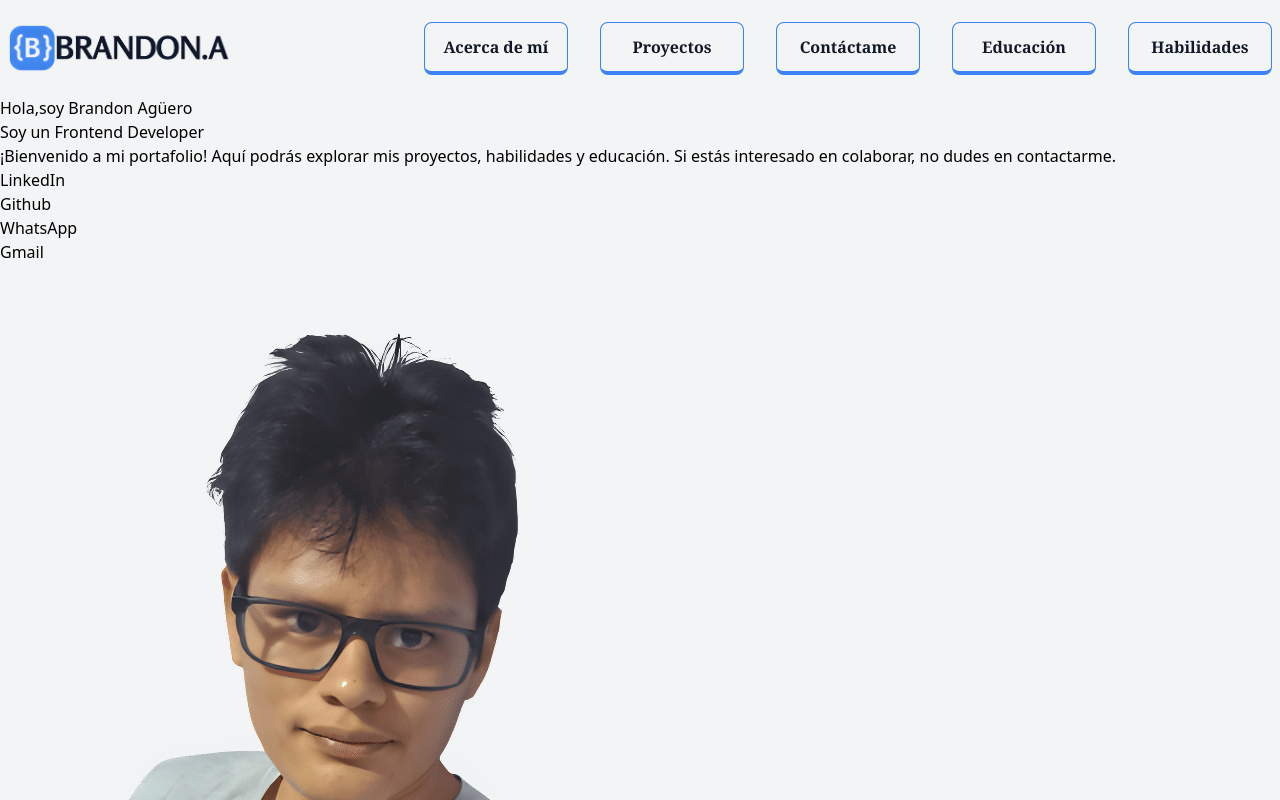
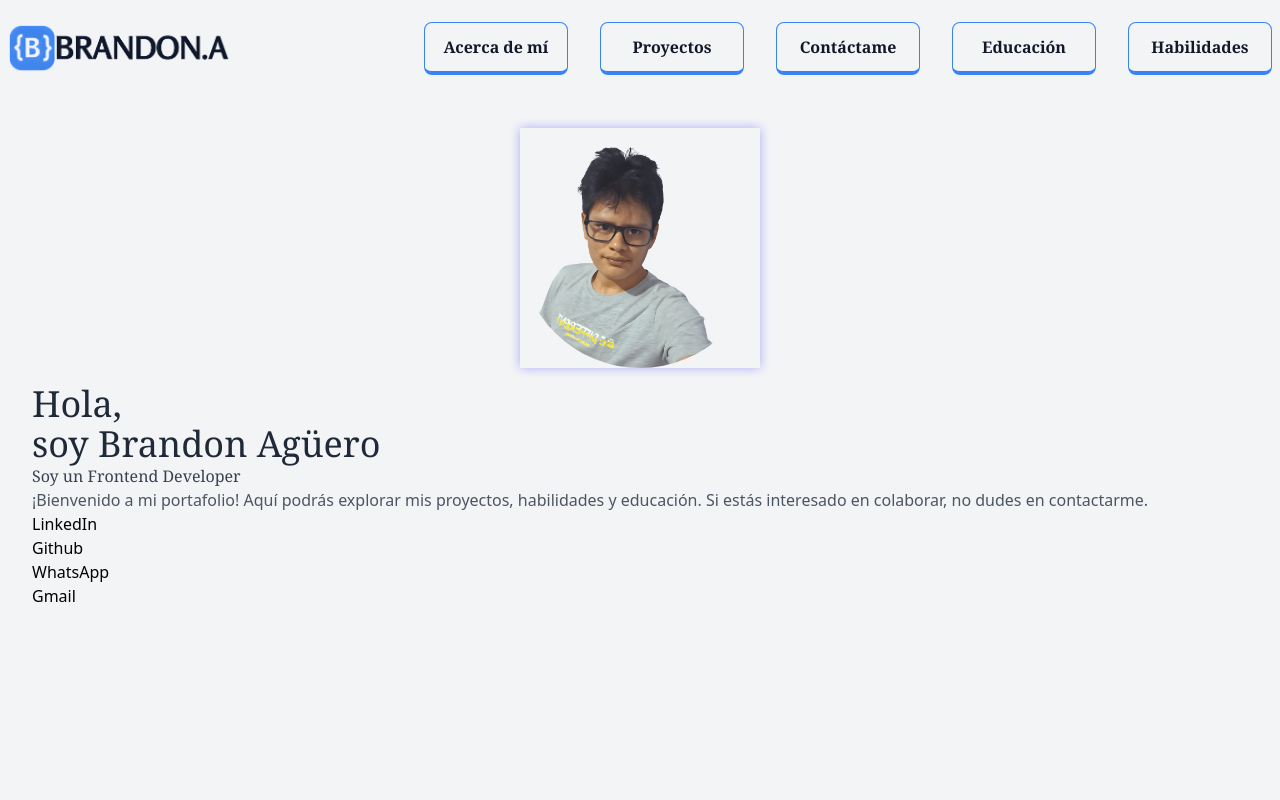
Before and after one commit to BrandonAguero/My-Portafolio, a React (Vite) app: page / in a window 1280 px wide. Shown: the top 800 px of the page. Built offline with nearby package versions, Linux system fonts and the light colour scheme; the HTML template or start-up script is replaced by a standard one.

Commit message:
Agregue un hover y un border luminoso de color azul a la imagen y ajuste mejor las medidas para telefonos pequeños. También añadí los respectivos enlances en la propiedad href y en la propiedad target agregue _blank.

```diff
--- a/src/pages/Home.jsx
+++ b/src/pages/Home.jsx
@@ -12,17 +12,19 @@ const Home = () => {
           ease: "easeInOut",
         },
       }}
-      className="relative top-24 flex flex-col"
+      className="relative flex flex-col pt-28 small:pt-12"
     >
-      <div>
-        <section>
+      <div className="flex flex-col-reverse items-center gap-4">
+        <section className="flex w-[95%] flex-col">
           <div>
-            <h1>
+            <h1 className="flex flex-col font-serif text-3xl text-gray-800 small:text-4xl">
               <span>Hola,</span>
               <span>soy Brandon Agüero</span>
             </h1>
-            <h2>Soy un Frontend Developer</h2>
-            <p>
+            <h2 className="font-serif text-gray-700">
+              Soy un Frontend Developer
+            </h2>
+            <p className="font-sans text-gray-600">
               ¡Bienvenido a mi portafolio! Aquí podrás explorar mis proyectos,
               habilidades y educación. Si estás interesado en colaborar, no
               dudes en contactarme.
@@ -30,19 +32,59 @@ const Home = () => {
           </div>
           <footer>
             <ul>
-              <li>LinkedIn</li>
-              <li>Github</li>
-              <li>WhatsApp</li>
-              <li>Gmail</li>
+              <li>
+                <a
+                  href="https://www.linkedin.com/in/brandonaguero/"
+                  target="_blank"
+                >
+                  LinkedIn
+                </a>
+              </li>
+              <li>
+                <a href="https://github.com/BrandonAguero" target="_blank">
+                  Github
+                </a>
+              </li>
+              <li>
+                <a
+                  href="https://api.whatsapp.com/send?phone=+51987398362&text=Hola,%20soy..."
+                  target="_blank"
+                  rel="noopener noreferrer"
+                >
+                  WhatsApp
+                </a>
+              </li>
+              <li>
+                <a
+                  href="mailto:name.brandon.aguero@gmail.com"
+                  target="_blank"
+                  rel="noopener noreferrer"
+                >
+                  Gmail
+                </a>
+              </li>
             </ul>
           </footer>
         </section>
-        <figure>
-          <img
+        <motion.figure
+          className="h-44 w-44 max-xl:rounded-full small:h-60 small:w-60"
+          initial={{ scale: 0.8 }}
+          animate={{
+            scale: 1,
+            boxShadow: "0px 0px 10px rgba(0, 0, 255, 0.3)",
+            transition: {
+              duration: 1,
+              ease: "easeInOut",
+            },
+          }}
+          whileHover={{ scale: 1.05 }}
+        >
+          <motion.img
+            className="h-full w-full rounded-full object-cover object-top"
             src="/png/profileHomeTwo.png"
-            alt="Foto de perfil del creado de la pagina web"
+            alt="Foto de perfil del creador de la página web"
           />
-        </figure>
+        </motion.figure>
       </div>
     </motion.main>
   );
```
